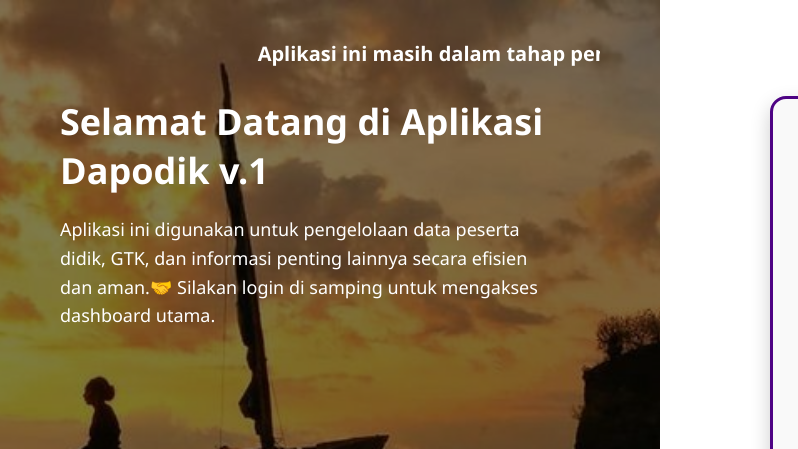
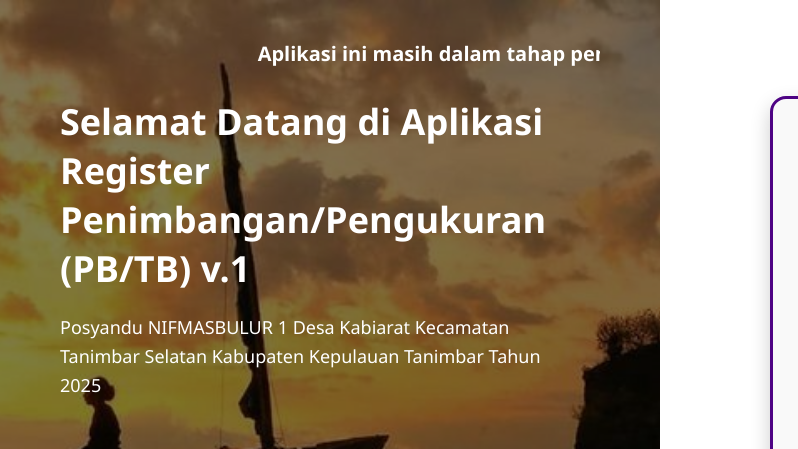
Before and after one commit to nusatjasi/stuntingdesakabiarat, a plain HTML site: page login.html in a window 1280 px wide. Shown: the top 449 px of the page, 0-798 px from the left. Drawn offline with Linux system fonts and the light colour scheme.

Commit message:
Update login.html

```diff
--- a/login.html
+++ b/login.html
@@ -217,10 +217,9 @@
       </div>
 
       <!-- Judul dan Deskripsi -->
-      <h1>Selamat Datang di Aplikasi Dapodik v.1</h1>
+      <h1>Selamat Datang di Aplikasi Register Penimbangan/Pengukuran (PB/TB) v.1</h1>
       <p>
-        Aplikasi ini digunakan untuk pengelolaan data peserta didik, GTK, dan informasi penting lainnya secara efisien dan aman.🤝
-        Silakan login di samping untuk mengakses dashboard utama.
+        Posyandu NIFMASBULUR 1 Desa Kabiarat Kecamatan Tanimbar Selatan Kabupaten Kepulauan Tanimbar Tahun 2025
       </p>
     </div>
 
```
